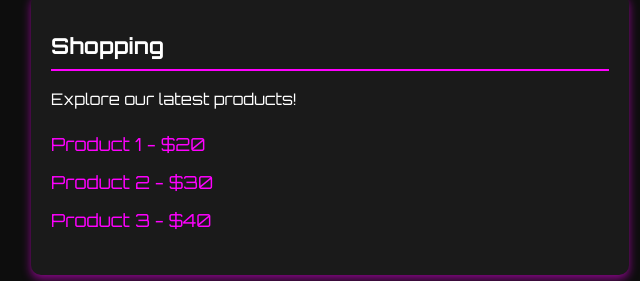
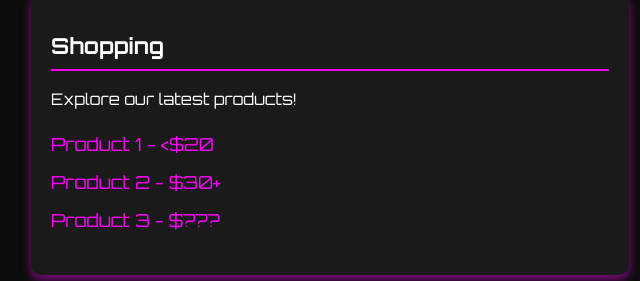
Before and after one commit to prestige43/mirrornet, a plain HTML site: page index.html in a window 1280 px wide. Shown: the part 267-548 px from the top of the page, 0-640 px from the left. Drawn offline with Linux system fonts and the light colour scheme.

Commit message:
Update index.html

```diff
--- a/index.html
+++ b/index.html
@@ -39,9 +39,9 @@
             <h2>Shopping</h2>
             <p>Explore our latest products!</p>
             <ul>
-                <li><a href="https://www.amazon.com/s?k=gaming+mouse" target="_blank">Product 1 - $20</a></li>
-                <li><a href="https://www.amazon.com/s?k=mechanical+keyboard" target="_blank">Product 2 - $30</a></li>
-                <li><a href="https://www.amazon.com/s?k=wireless+headphones" target="_blank">Product 3 - $40</a></li>
+                <li><a href="https://www.amazon.com/s?k=gaming+mouse" target="_blank">Product 1 - <$20</a></li>
+                <li><a href="https://www.amazon.com/s?k=mechanical+keyboard" target="_blank">Product 2 - $30+</a></li>
+                <li><a href="https://www.amazon.com/s?k=wireless+headphones" target="_blank">Product 3 - $???</a></li>
             </ul>
         </div>
 
```
